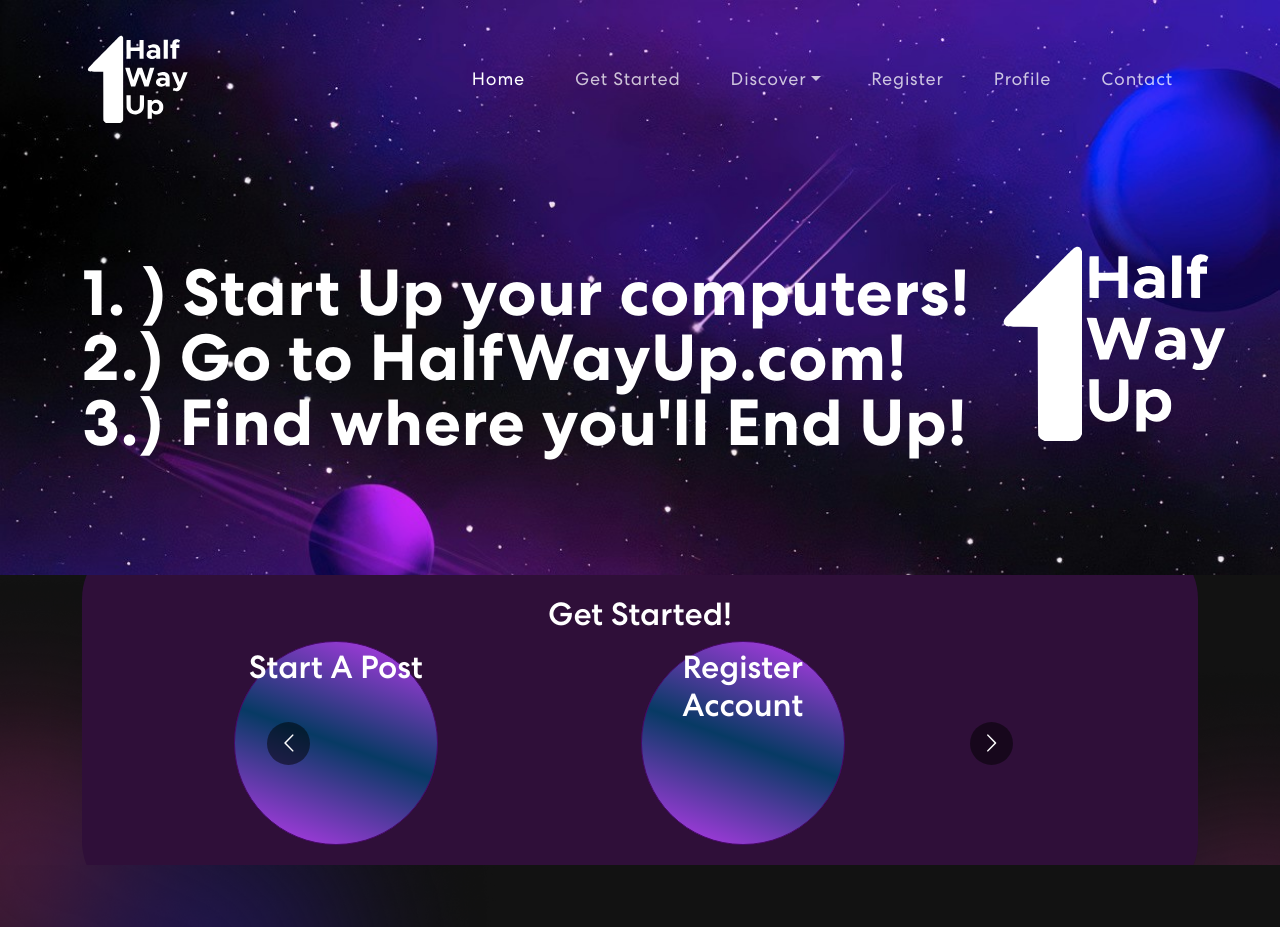
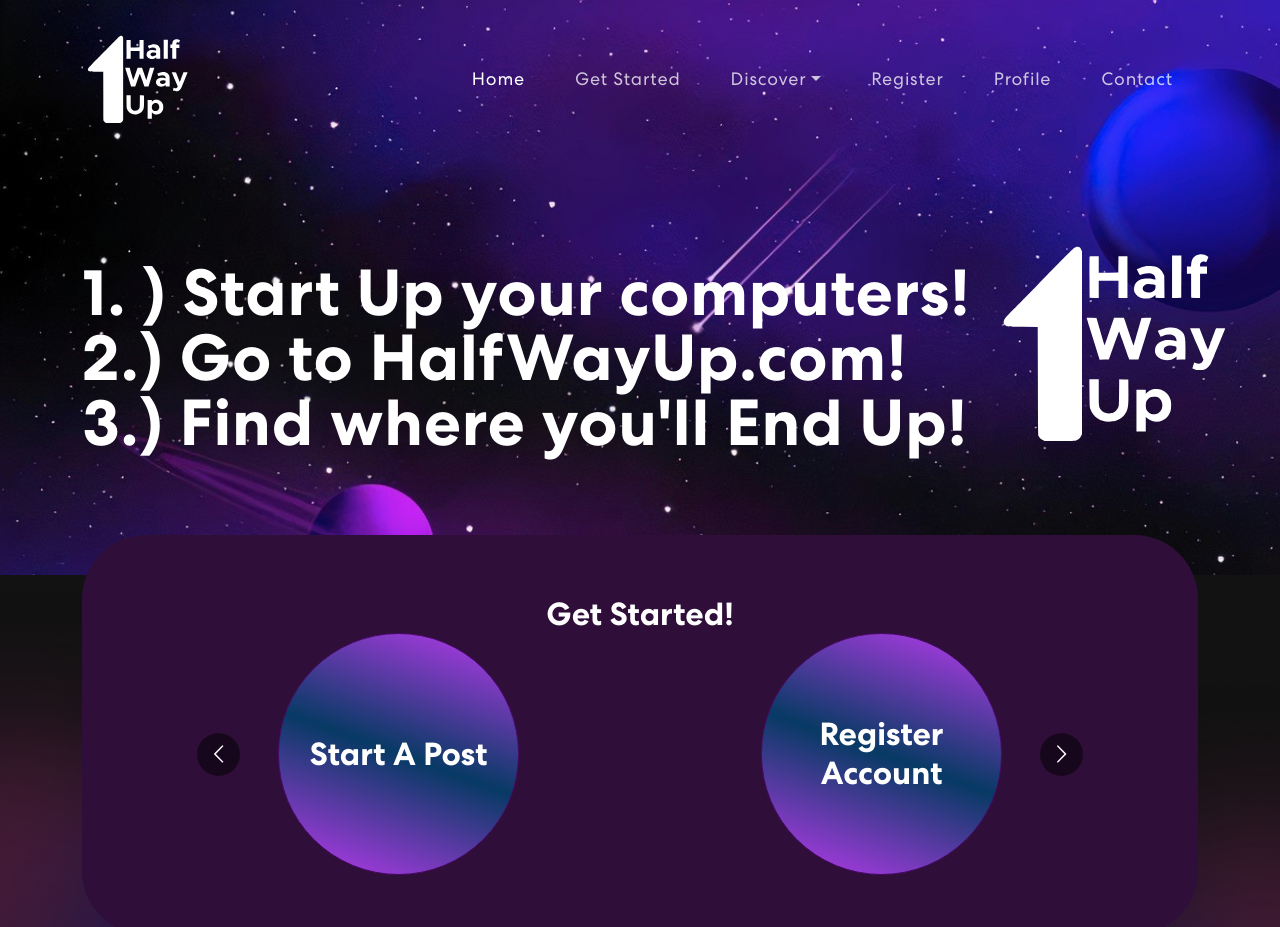
Before and after one commit to AmarMaksumic/RPIHacks, a React (Create React App) app in the folder half-way-up/: page / in a window 1280 px wide. Shown: the top 927 px of the page. Built offline with nearby package versions, Linux system fonts and the light colour scheme.

Commit message:
more changes

```diff
--- a/half-way-up/src/components/CSS/GetStarted.css
+++ b/half-way-up/src/components/CSS/GetStarted.css
@@ -2,6 +2,11 @@
 .get-started {
     padding: 50px 0 50px 0;
     position: relative;
+  }
+  .get-started-2 {
+    width: 100%;
+    height: 100%;
+    z-index: -4;
     overflow-y: hidden;
   }
   .gs-bx {
@@ -12,12 +17,14 @@
     margin-top: -90px;
     margin-bottom: -90px;
   }
-  .gs h2 {
-      font-size: 80%;
+  .get-started h2 {
+      font-size: 200%;
       font-weight: 700;
+      margin-top: auto;
+      margin-bottom: auto;
 
   }
-  .gs p {
+  .get-started p {
       color: #B8B8B8;
       font-size: 18px;
       letter-spacing: 0.8px;
@@ -25,7 +32,7 @@
       margin: 14px 0 75px 0;
   }
   .gs-slider {
-    width: 80%;
+    width: 95%;
     margin: 0 auto;
     position: relative;
     padding-left: auto;
@@ -33,6 +40,8 @@
   }
   .gs-slider .item {
     width: 50%;
+    margin-left: auto;
+    margin-right: auto;
   }
   .background-image-right {
     top: 28%;
@@ -55,7 +64,9 @@
   .gs-slider .button {
     width: 100%;
     aspect-ratio: 1/1;
+    display: flex;
     border-radius: 50%;
     background-image: linear-gradient(20deg,rgb(189, 58, 241), rgb(7, 58, 100),rgb(189, 58, 241) );
     border-color:  rgb(75, 7, 100);
+    justify-content: center;
   }
--- a/half-way-up/src/components/GetStarted.js
+++ b/half-way-up/src/components/GetStarted.js
@@ -12,7 +12,7 @@
   const responsive = {
     superLargeDesktop: {
       breakpoint: { max: 4000, min: 3000 },
-      items: 5
+      items: 3
     },
     desktop: {
       breakpoint: { max: 3000, min: 1024 },
@@ -50,9 +50,11 @@
             </div>
           </div>
         </div>
+        <section className="get-started-2">
+          <img className="background-image-left cut" src={colorSharp} alt="Image" />
+          <img className="background-image-right cut" src={colorSharp} alt="Image" />
+        </section>
 
-        <img className="background-image-left cut" src={colorSharp} alt="Image" />
-        <img className="background-image-right cut" src={colorSharp} alt="Image" />
     </section>
   )
 
```
